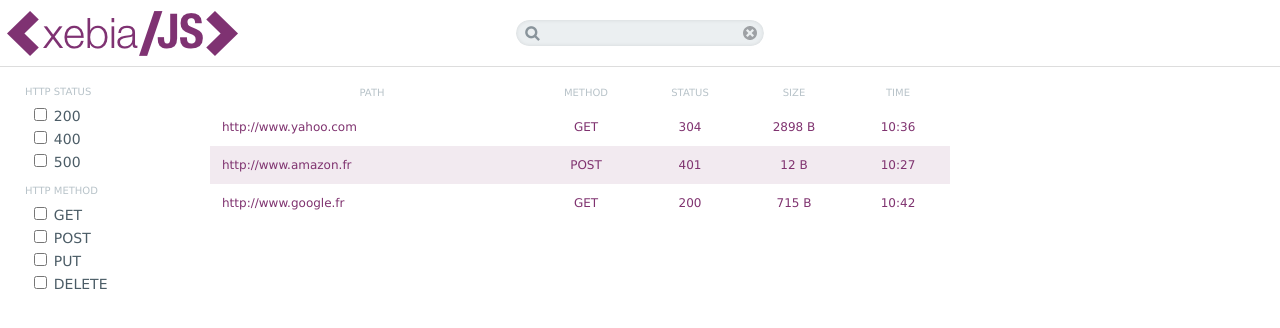
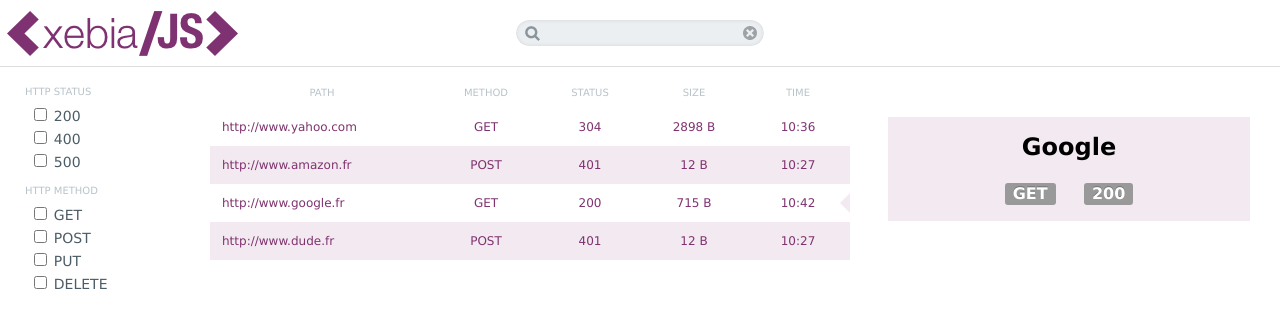
Before and after one commit to publicissapient-france/workshop-js-server, a website: page index.html in a window 1280 px wide. Drawn offline with Linux system fonts and the light colour scheme.

Commit message:
right column with log details

```diff
--- a/css/styles.css
+++ b/css/styles.css
@@ -114,7 +114,7 @@
 }
 
 #content {
-    margin-left: 190px;
+    float: left;
     padding: 20px 20px;
 }
 
@@ -134,15 +134,71 @@
     background: rgba(127, 50, 111, 0.1);
 }
 
+.selected td:nth-child(1) {
+    position: relative;
+}
+
+#content table tr.selected td:nth-child(1):before {
+    content: "";
+    position: absolute;
+    top: 9px;
+    right: -416px;
+    width: 0;
+    height: 0;
+    display: block;
+
+    width: 0;
+    height: 0;
+    border-top: 10px solid transparent;
+    border-bottom: 10px solid transparent;
+    border-right: 10px solid rgba(127, 50, 111, 0.1);
+}
+
+#content table tr.selected:nth-child(even) td:nth-child(1):before {
+    width: 0;
+    height: 0;
+    border-top: 10px solid transparent;
+    border-bottom: 10px solid transparent;
+    border-right: 10px solid white;
+}
+
 #content table td {
     color: #7f326f;
     padding: 12px;
 }
 
 #content table td:nth-child(1) {
-    width: 300px;
+    width: 200px;
 }
 #content table td:nth-child(2), td:nth-child(3), td:nth-child(4), td:nth-child(5) {
     width: 80px;
     text-align: center;
 }
+
+#detail {
+    margin: 50px 30px 0 888px;
+    position: absolute;
+    left: 0;
+    right: 0;
+    background: rgba(127, 50, 111, 0.1);
+}
+
+#detail h1 {
+    text-align: center;
+}
+
+#detail .label {
+    display: inline-block;
+    margin: 0 10px;
+
+    border-radius: 3px;
+    padding: 4px 8px;
+    font-size: 16px;
+    font-weight: bold;
+    line-height: 14px;
+    color: #ffffff;
+    text-shadow: 0 -1px 0 rgba(0, 0, 0, 0.25);
+    white-space: nowrap;
+    vertical-align: baseline;
+    background-color: #999;
+}
--- a/index.html
+++ b/index.html
@@ -4,7 +4,6 @@
 	<title>Mois du JS</title>
 	<link rel="icon" type="image/png" href="css/favicon.png">
 	<link href="css/styles.css" rel="stylesheet" type="text/css">
-	<script data-main="js/app" src="js/require-2.1.5.js"></script>
 </head>
 <body>
 	<header>
@@ -55,15 +54,27 @@
 					<td>12 B</td>
 					<td>10:27</td>
 				</tr>
-				<tr>
+				<tr class="selected">
 					<td>http://www.google.fr</td>
 					<td>GET</td>
 					<td>200</td>
 					<td>715 B</td>
 					<td>10:42</td>
 				</tr>
+				<tr>
+					<td>http://www.dude.fr</td>
+					<td>POST</td>
+					<td>401</td>
+					<td>12 B</td>
+					<td>10:27</td>
+				</tr>
 			</tbody>
 		</table>
 	</div>
+	<div id="detail">
+		<h1>Google<h1>
+		<div class="label">GET</div>
+		<div class="label">200</div>
+	</div>
 </body>
 </html>
```
